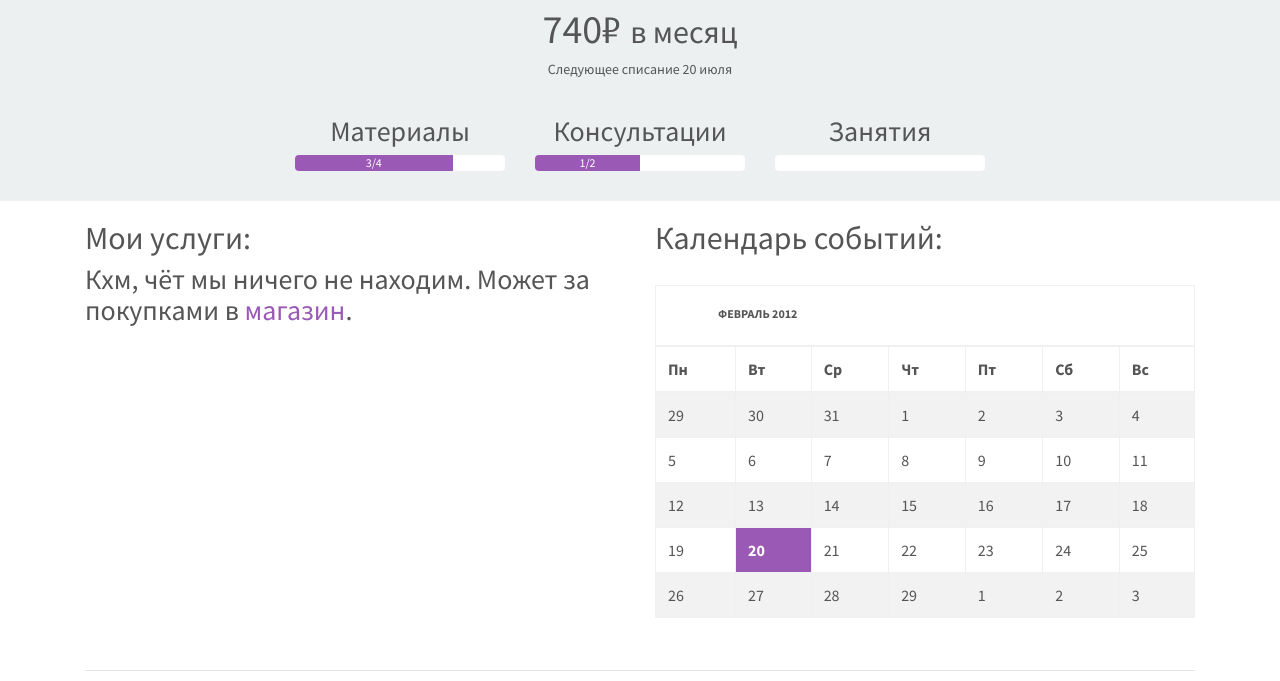
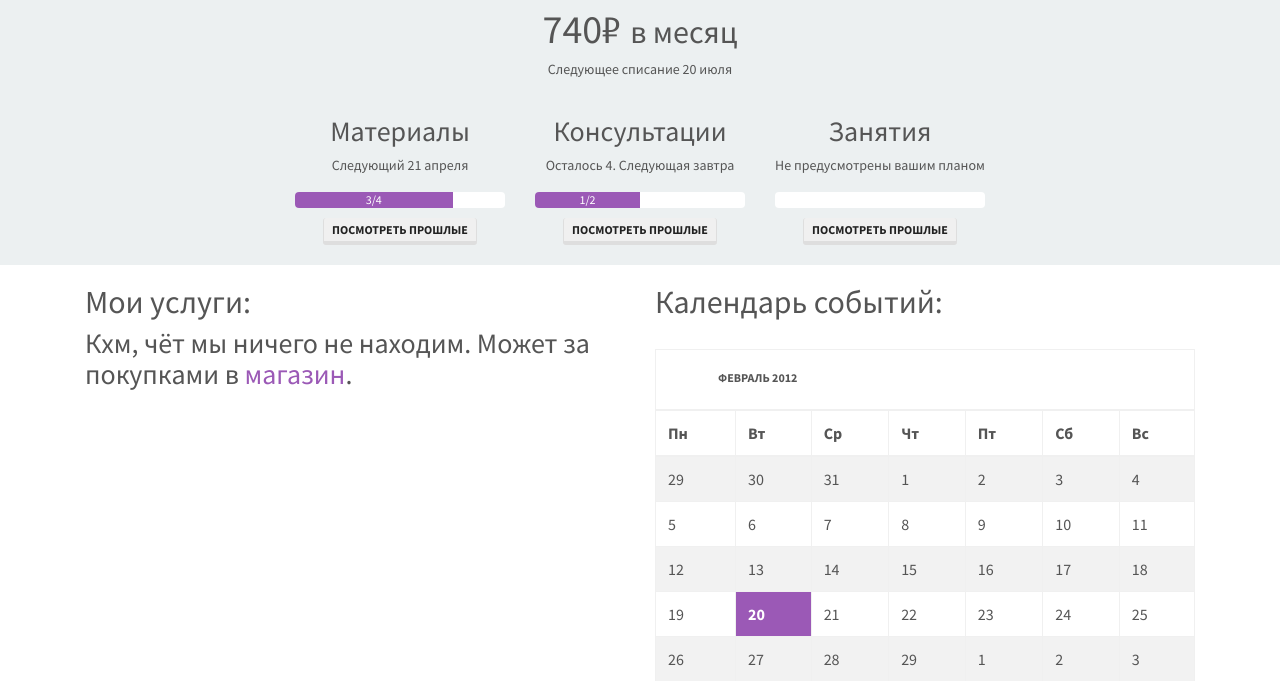
Before and after one commit to edukato/learning, a Flask app: page /account in a window 1280 px wide. Shown: the part 101-782 px from the top of the page. Run offline with Flask 2, Linux system fonts and the light colour scheme; the visitor is signed in with stand-in values (Sample User, id 1); data comes from the database, SQL or seed files in the repository; data that the repository does not hold is empty; some libraries are stand-ins or nearby versions.

Commit message:
кнопочки

```diff
--- a/app/templates/home/account.html
+++ b/app/templates/home/account.html
@@ -22,27 +22,33 @@
             <div class="row">
                 <div class="col">
                     <h3>Материалы</h3>
+                    <p>Следующий 21 апреля</p>
                     <div class="progress" style="background-color: white">
                         <div class="progress-bar" role="progressbar" style="width: 75%;" aria-valuenow="25"
                              aria-valuemin="0" aria-valuemax="100">3/4
                         </div>
                     </div>
+                    <a href="#" class="btn btn-sm btn-secondary">Посмотреть прошлые</a>
                 </div>
                 <div class="col">
                     <h3>Консультации</h3>
+                    <p>Осталось 4. Следующая завтра</p>
                     <div class="progress" style="background-color: white">
                         <div class="progress-bar" role="progressbar" style="width: 50%;" aria-valuenow="25"
                              aria-valuemin="0" aria-valuemax="100">1/2
                         </div>
                     </div>
+                    <a href="#" class="btn btn-sm btn-secondary">Посмотреть прошлые</a>
                 </div>
                 <div class="col">
                     <h3>Занятия</h3>
+                    <p>Не предусмотрены вашим планом</p>
                     <div class="progress" style="background-color: white">
                         <div class="progress-bar" role="progressbar" style="width: 0%;" aria-valuenow="25"
                              aria-valuemin="0" aria-valuemax="100">0/0
                         </div>
                     </div>
+                    <a href="#" class="btn btn-sm btn-secondary">Посмотреть прошлые</a>
                 </div>
             </div>
         </div>
--- a/app/templates/home/pay.html
+++ b/app/templates/home/pay.html
@@ -25,7 +25,8 @@
     <p>
         <small>Деньги, находящиеся на вашем лицевом счёте, могут быть списанны только на приобретения услуг,
             предоставлемых
-            edukato. Нажимая кнопку "Оплатить" вы соглашаетесь с условиями использования сервисов edukato.
+            edukato. Нажимая кнопку "Оплатить" вы соглашаетесь с условиями использования сервисов edukato. ООО "Едукато"
+            не несет ответственности за действия третьих лиц.
         </small>
     </p>
 </div>
```
